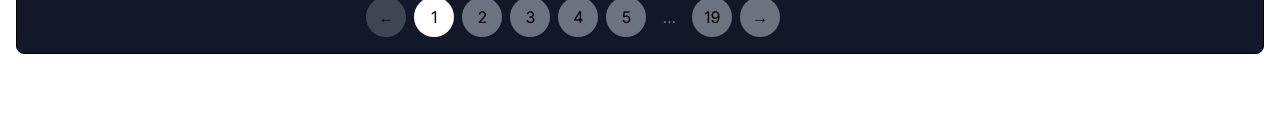
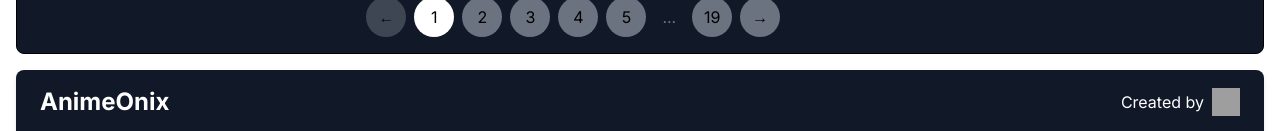
Before and after one commit to Hepik/animeonix-front, a Next.js app: page / in a window 1280 px wide. Shown: the part 2373-2504 px from the top of the page. Before the commit the page ends 2443 px from the top, so only its background shows below. Built offline with nearby package versions, Linux system fonts and the light colour scheme; grey boxes are pictures that could not be loaded.

Commit message:
feat: add footer component

```diff
--- a/src/app/(site)/layout.tsx
+++ b/src/app/(site)/layout.tsx
@@ -1,3 +1,4 @@
+import { Footer } from "@/components/shared/Footer/Footer";
 import { Header } from "@/components/shared/Header/Header";
 import React from "react";
 
@@ -8,11 +9,12 @@ interface RootLayoutPropsType {
 const RootLayout: React.FC<RootLayoutPropsType> = ({ children }) => {
   return (
     <div
-      className="flex flex-col justify-center max-w-[1400px] mx-auto px-4 "
+      className="flex flex-col min-h-screen justify-center max-w-[1400px] mx-auto px-4 "
       suppressHydrationWarning
     >
       <Header />
-      <main className="py-4">{children}</main>
+      <main className="flex-1 py-4">{children}</main>
+      <Footer />
     </div>
   );
 };
--- /dev/null
+++ b/src/components/shared/Footer/Footer.tsx
@@ -0,0 +1,32 @@
+"use client";
+
+import Link from "next/link";
+import React from "react";
+import Image from "next/image";
+
+export const Footer = () => {
+  return (
+    <footer className="justify-between flex h-16 w-[100%] shrink-0 items-center md:px-6 bg-gray-900 text-white rounded-t-lg shadow-md">
+      <Link href="/" className="text-2xl font-bold cursor-pointer">
+        AnimeOnix
+      </Link>
+      <p className="flex items-center space-x-2">
+        Created by
+        <a
+          href="https://www.linkedin.com/in/vadym-vovk-a4b07a306/"
+          target="_blank"
+          rel="noopener noreferrer"
+        >
+          <div className="relative w-7 h-7 ml-2">
+            <Image
+              src="/linkedin.jpg"
+              alt="LinkedIn Logo"
+              layout="fill"
+              objectFit="cover"
+            />
+          </div>
+        </a>
+      </p>
+    </footer>
+  );
+};
```
